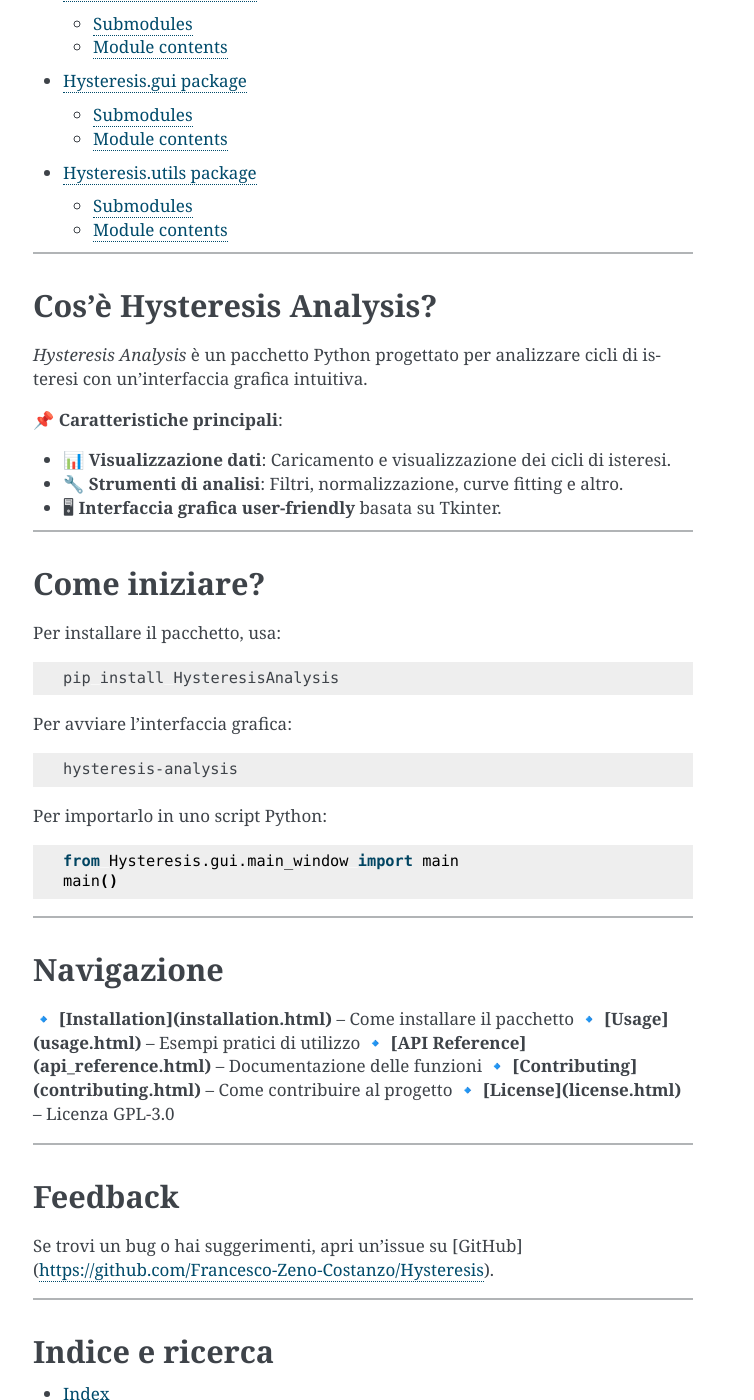
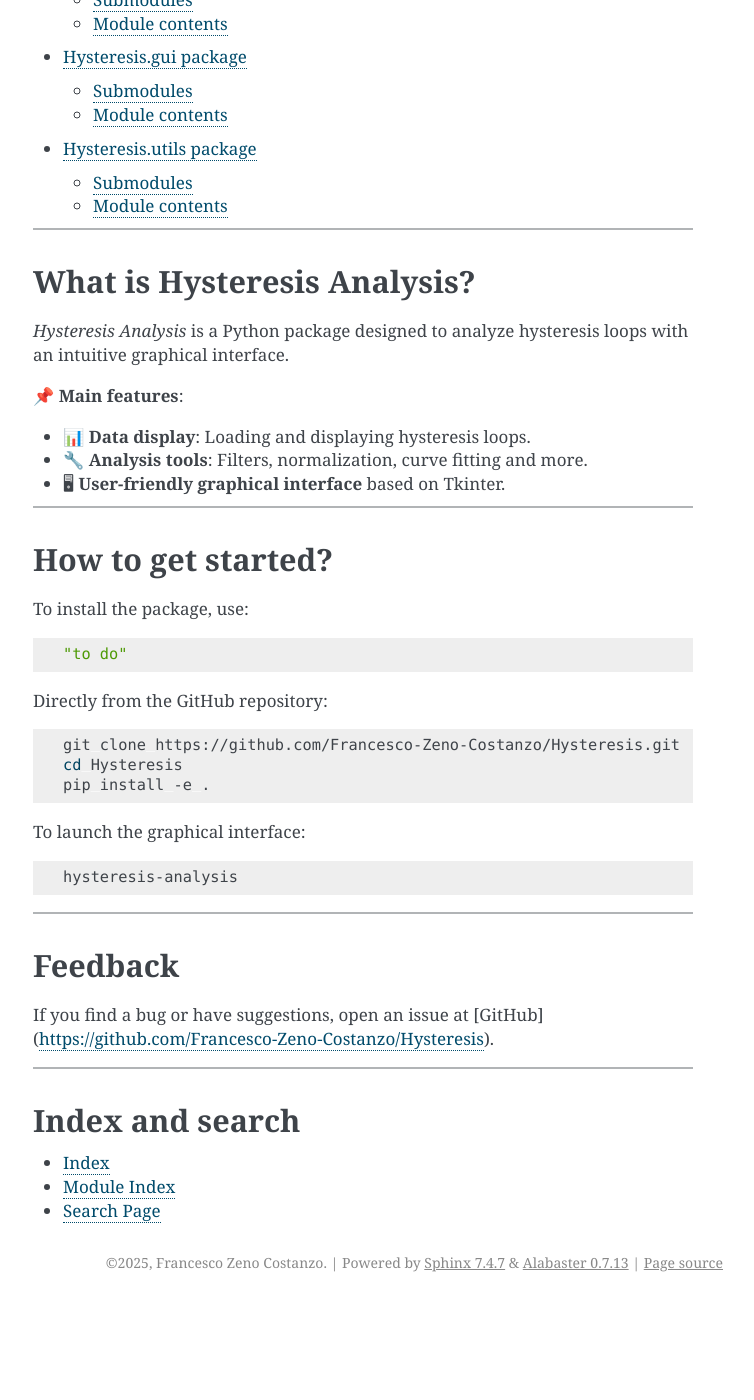
Before and after one commit to Francesco-Zeno-Costanzo/hyloa, a Sphinx documentation site: the page built from docs/index.rst, in a window 1280 px wide and 1400 px high, scrolled down 946 px. Shown: the whole window, without its empty margins (387-1141 px from the left). Built offline with Sphinx 7.4.7, drawn with Linux system fonts in a browser that asks for light colours; after the commit the page ends 2248 px from its top, so only the background shows below that; some of the changed text lies outside the part shown.

Commit message:
update docu

```diff
--- a/docs/index.rst
+++ b/docs/index.rst
@@ -4,20 +4,20 @@
    contain the root `toctree` directive.
 
 ========================================
-Hysteresis Analysis - Documentazione
+Hysteresis Analysis - Documentation
 ========================================
 
-Benvenuto nella documentazione ufficiale di **Hysteresis Analysis**, un software per l'analisi dei cicli di isteresi.
+Welcome to the official documentation of **Hysteresis Analysis**, a software for analyzing hysteresis loops.
 
 .. image:: _static/hysteresis_logo.png
    :alt: Logo di Hysteresis Analysis
    :align: center
 
-**Indice della documentazione:**
+**Documentation index:**
 
 .. toctree::
    :maxdepth: 2
-   :caption: Contenuti
+   :caption: Contents
 
    installation
    usage
@@ -29,58 +29,50 @@ Benvenuto nella documentazione ufficiale di **Hysteresis Analysis**, un software
 
 -----------------
 
-**Cos'è Hysteresis Analysis?**
---------------------------------
-`Hysteresis Analysis` è un pacchetto Python progettato per analizzare cicli di isteresi con un'interfaccia grafica intuitiva.
+**What is Hysteresis Analysis?**
+----------------------------------
+`Hysteresis Analysis` is a Python package designed to analyze hysteresis loops with an intuitive graphical interface.
 
-📌 **Caratteristiche principali**:
+📌 **Main features**:
 
-- 📊 **Visualizzazione dati**: Caricamento e visualizzazione dei cicli di isteresi.
-- 🔧 **Strumenti di analisi**: Filtri, normalizzazione, curve fitting e altro.
-- 🖥 **Interfaccia grafica user-friendly** basata su Tkinter.
+- 📊 **Data display**: Loading and displaying hysteresis loops.
+- 🔧 **Analysis tools**: Filters, normalization, curve fitting and more.
+- 🖥 **User-friendly graphical interface** based on Tkinter.
 
 -----------------
 
-**Come iniziare?**
+**How to get started?**
 --------------------------------
-Per installare il pacchetto, usa:
+To install the package, use:
 
 .. code-block:: bash
 
-   pip install HysteresisAnalysis
+   "to do"
 
-Per avviare l'interfaccia grafica:
+Directly from the GitHub repository:
+
+.. code-block:: bash
+
+    git clone https://github.com/Francesco-Zeno-Costanzo/Hysteresis.git
+    cd Hysteresis
+    pip install -e .
+
+To launch the graphical interface:
 
 .. code-block:: bash
 
    hysteresis-analysis
 
-Per importarlo in uno script Python:
+-----------------
 
-.. code-block:: python
 
-   from Hysteresis.gui.main_window import main
-   main()
+**Feedback**
+-----------------
+If you find a bug or have suggestions, open an issue at [GitHub](https://github.com/Francesco-Zeno-Costanzo/Hysteresis).
 
 -----------------
 
-**Navigazione**
------------------
-🔹 **[Installation](installation.html)** – Come installare il pacchetto
-🔹 **[Usage](usage.html)** – Esempi pratici di utilizzo
-🔹 **[API Reference](api_reference.html)** – Documentazione delle funzioni
-🔹 **[Contributing](contributing.html)** – Come contribuire al progetto
-🔹 **[License](license.html)** – Licenza GPL-3.0
-
------------------
-
-**Feedback**
------------------
-Se trovi un bug o hai suggerimenti, apri un'issue su [GitHub](https://github.com/Francesco-Zeno-Costanzo/Hysteresis).
-
------------------
-
-**Indice e ricerca**
+**Index and search**
 --------------------
 
 * :ref:`genindex`
```
Also changed, not shown: README.md (+2 -0 lines), docs/installation.rst (+6 -6 lines), docs/usage.rst (+4 -4 lines).
